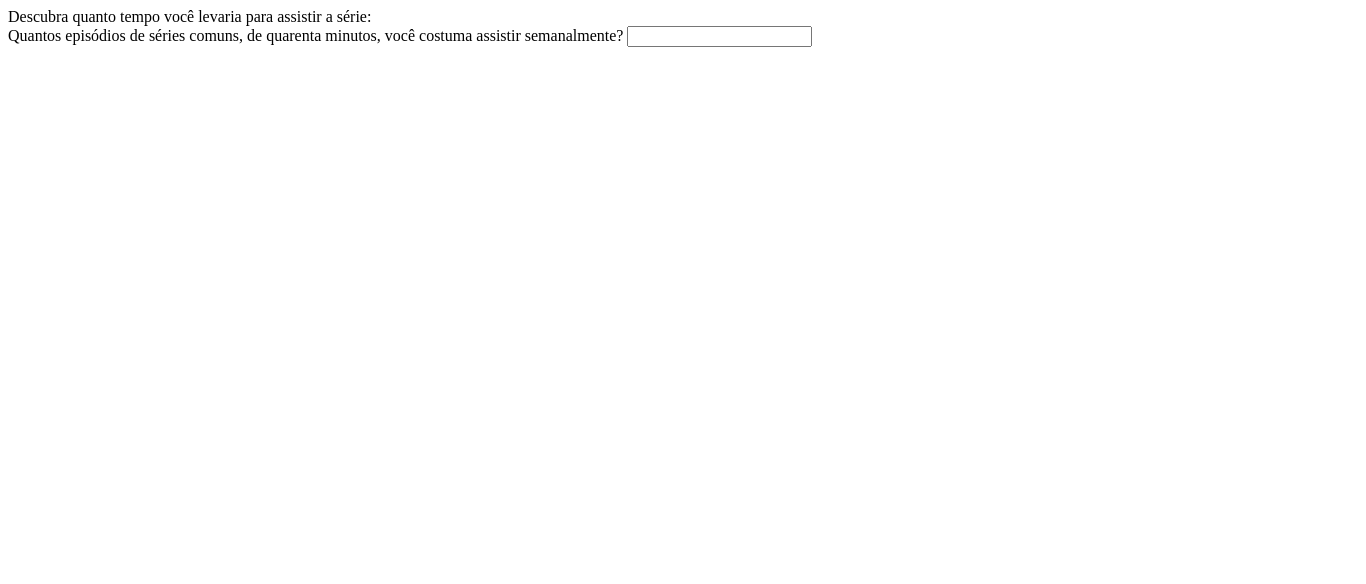
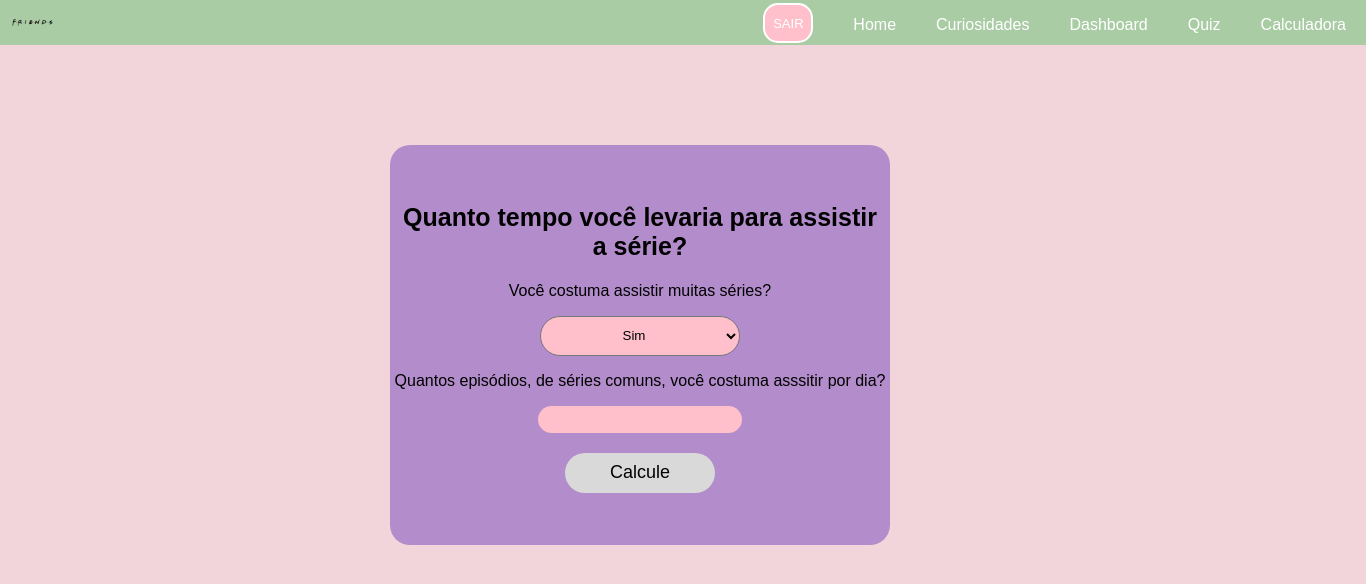
Before and after one commit to ericarodri/projeto_individual, a website: page site/public/calculadora.html in a window 1280 px wide. Shown: the whole page, 1366 px wide, since content can reach past the window. Drawn offline with Linux system fonts and the light colour scheme.

Commit message:
atualizações

```diff
--- a/site/public/calculadora.html
+++ b/site/public/calculadora.html
@@ -1,18 +1,56 @@
 <!DOCTYPE html>
 <html lang="en">
+
 <head>
     <meta charset="UTF-8">
     <meta http-equiv="X-UA-Compatible" content="IE=edge">
     <meta name="viewport" content="width=device-width, initial-scale=1.0">
     <title>Calculadora</title>
+    <link rel="stylesheet" href="./css/calculadora.css">
 </head>
+
 <body>
-    <span> Descubra quanto tempo você levaria para assistir a série: </span>
+    <div class="navBar">
+        <div class="parte1">
+            <img src="./assets/imgs/logo_friends.png">
+        </div>
+        <div class="parte2">
+            <li>
+                <button class="sair"><a href="index.html"> SAIR </a></button>
+                <ul><a href="home.html">Home</a></ul>
+                <ul><a href="curiosidades.html"> Curiosidades </a></ul>
+                <ul><a href="dashboard.html"> Dashboard </a></ul>
+                <ul><a href="conhecimento2.html"> Quiz </a></ul>
+                <ul><a href="calculadora.html"> Calculadora </a></ul>
+            </li>
+        </div>
+    </div>
+
     <div class="caixa">
-        <span> Quantos episódios de séries comuns, de quarenta minutos, você costuma assistir semanalmente? </span>
-        <input id="quantidade_semanal" type="number">
-        <span>
+        <span> Quanto tempo você levaria para assistir a série?</span>
+        <p> Você costuma assistir muitas séries? </p>
+        <select id="habito" name="habitos">
+            <option value="sim"> Sim </option>
+            <option value="nao"> Não </option>
+        </select>
+        <p> Quantos episódios, de séries comuns, você costuma asssitir por dia? </p>
+        <input id="qnt_diaria" type="number">
+        <button onclick="calcular()"> Calcule </button>
+        <div id="exibir">
 
+        </div>
     </div>
 </body>
+
 </html>
+<script>
+    function calcular(){
+     var qnt_episodios = Number(qnt_diaria.value)
+
+     var episodios_diario = qnt_episodios * 2
+     var qnt_dias = (236 / episodios_diario)
+
+     exibir.innerHTML = `Você levaria aproximadamente ${qnt_dias.toFixed(0)} dias para assistir a série`
+
+    }
+</script>
--- /dev/null
+++ b/site/public/css/calculadora.css
@@ -0,0 +1,94 @@
+body{
+    margin: auto;
+    font-family:Arial;
+    background-color: rgb(241, 213, 218);
+
+
+}
+body::-webkit-scrollbar {
+    width: 7px;
+    height:3px;
+  }
+
+body::-webkit-scrollbar-track {
+    background: rgb(255, 120, 255);
+  }
+
+
+.navBar {
+    width:1356px;
+    height: 45px;
+    background-color: #AACCA5;
+    display: flex;
+    padding-left: 10px;
+    justify-content: space-between;
+
+}
+.parte2 a{
+    color:white;
+}
+.parte1{
+    display:flex;
+}
+li{
+    list-style: none;
+    display:flex;
+    padding-right:20px;
+
+}
+a{
+    text-decoration:none;
+}
+.sair{
+    background-color:#FFC0CB;
+    border:2px solid white;
+    border-radius:15px;
+    height:40px;
+    width:50px;
+    font-size:13px;
+    margin-top:3px;
+}
+.caixa{
+    border-radius: 20px;
+    margin: auto;
+    display: flex;
+    flex-direction: column;
+    align-items: center;
+    justify-content: center;
+    background-color: #B38DCB;
+    height: 400px;
+    width: 500px;
+    margin-top:100px;
+}
+input{
+    border-radius: 50px;
+    border: none;
+    background-color: #ffc0cb;
+    width: 200px;
+    height: 25px;
+}
+button{
+    background-color: #D9D9D9;
+    height: 40px;
+    font-size: 18px;
+    margin-top:20px;
+    border-radius: 50px;
+    border: none;
+    padding: 3px 3px 3px 3px;
+    width: 150px;
+    cursor:pointer;
+}
+span{
+    font-weight: 600;
+    font-size:25px;
+    text-align:center;
+    padding:5px;
+
+}
+select{
+    border-radius:20px;
+    height:40px;
+    width:200px;
+    background-color:#ffc0cb;;
+    text-align: center;
+}
--- a/site/public/css/home.css
+++ b/site/public/css/home.css
@@ -28,6 +28,7 @@ body::-webkit-scrollbar-track {
 }
 .parte1{
     display:flex;
+
 
 }
 li{
--- a/site/public/css/votacao.css
+++ b/site/public/css/votacao.css
@@ -391,3 +391,9 @@ canvas {
   width: 100% !important;
   height: 100% !important;
 }
+button:hover{
+  width:200px;
+  height:80px;
+  background: linear-gradient( purple, blue);
+  transition: 500ms linear;
+}
```
Also changed, not shown: site/public/cadastro.html (+1 -2 lines), site/public/conhecimento2.html (+2 -2 lines), site/public/curiosidades.html (+2 -2 lines), site/public/dashboard.html (+2 -2 lines), site/public/home.html (+2 -2 lines), site/public/index.html (+1 -2 lines), site/public/assets/imgs/logo_friends.png (added).
